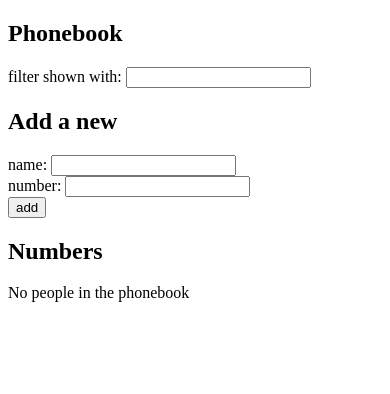
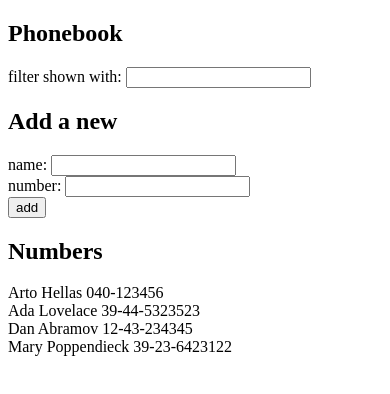
Before and after one commit to matveybobrov/vue_projects, a Vue app in the folder phonebook/: page / in a window 390 px wide. Shown: the top 394 px of the page. Built offline with nearby package versions, Linux system fonts and the light colour scheme; data requests are answered from the project's data file.

Commit message:
2.11: The Phonebook Step6

```diff
--- /dev/null
+++ b/phonebook/db.json
@@ -0,0 +1,24 @@
+{
+  "people":[
+    {
+      "name": "Arto Hellas",
+      "number": "040-123456",
+      "id": 1
+    },
+    {
+      "name": "Ada Lovelace",
+      "number": "39-44-5323523",
+      "id": 2
+    },
+    {
+      "name": "Dan Abramov",
+      "number": "12-43-234345",
+      "id": 3
+    },
+    {
+      "name": "Mary Poppendieck",
+      "number": "39-23-6423122",
+      "id": 4
+    }
+  ]
+}
--- a/phonebook/package.json
+++ b/phonebook/package.json
@@ -4,12 +4,14 @@
   "private": true,
   "scripts": {
     "dev": "vite",
+    "server": "json-server -p3001 --watch db.json",
     "build": "vite build",
     "preview": "vite preview",
     "lint": "eslint . --ext .vue,.js,.jsx,.cjs,.mjs --fix --ignore-path .gitignore",
     "format": "prettier --write src/"
   },
   "dependencies": {
+    "axios": "^1.6.2",
     "vue": "^3.3.4"
   },
   "devDependencies": {
@@ -18,6 +20,7 @@
     "@vue/eslint-config-prettier": "^8.0.0",
     "eslint": "^8.49.0",
     "eslint-plugin-vue": "^9.17.0",
+    "json-server": "^0.17.4",
     "prettier": "^3.0.3",
     "vite": "^4.4.11"
   }
--- a/phonebook/src/App.vue
+++ b/phonebook/src/App.vue
@@ -1,4 +1,6 @@
 <script>
+import personService from './services/people'
+
 import PeopleFilter from './components/PeopleFilter.vue'
 import PeopleForm from './components/PeopleForm.vue'
 import PeopleList from './components/PeopleList.vue'
@@ -23,7 +25,10 @@
         return
       }
       this.people.push(newPerson)
-    }
+    },
+  },
+  async mounted() {
+    this.people = await personService.getAll()
   }
 }
 </script>
--- /dev/null
+++ b/phonebook/src/services/people.js
@@ -0,0 +1,10 @@
+import axios from 'axios'
+const baseUrl = `http://localhost:3001/people`
+
+const getAll = async () => {
+  const response = await axios.get(baseUrl)
+  const data = await response.data
+  return data
+}
+
+export default { getAll }
```
Also changed, not shown: 1 other file (tests, documents, lock files or other folders).
